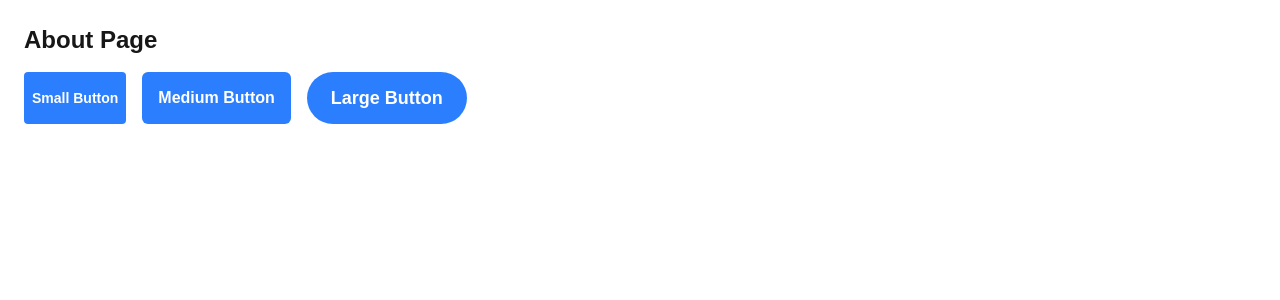
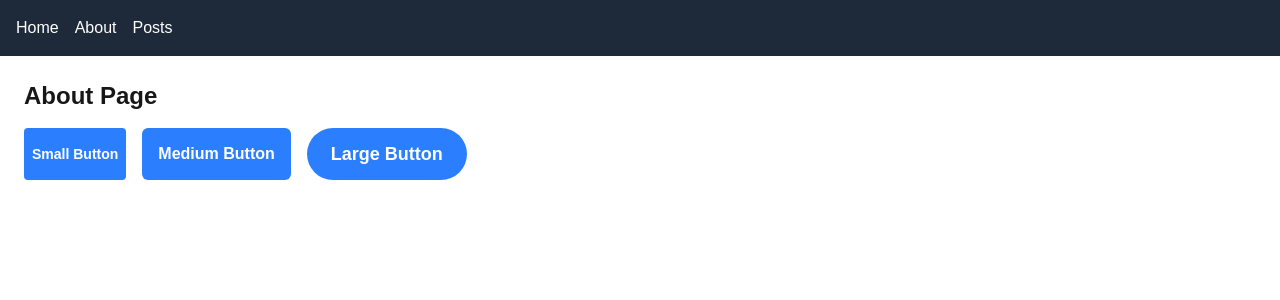
Before and after one commit to Realgke/alx-project-0x02-setup, a Next.js app in the folder alx-project-0x02/: page /about in a window 1280 px wide. Shown: the top 300 px of the page. Built offline with nearby package versions, Linux system fonts and the light colour scheme.

Commit message:
using header component acreoss

```diff
--- a/alx-project-0x02/components/layout/Header.tsx
+++ b/alx-project-0x02/components/layout/Header.tsx
@@ -3,21 +3,17 @@ import Link from "next/link";
 
 const Header: React.FC = () => {
   return (
-    <header className="bg-gray-100 p-4 flex justify-between items-center">
-      <div className="text-xl font-bold">MyLogo</div>
-      <nav className="space-x-4">
-        <Link href="/home">
-          <a className="px-3 py-1 bg-blue-500 text-white rounded">Home</a>
+    <header className="bg-gray-800 text-white p-4">
+      <nav className="flex gap-4">
+        <Link href="/home" className="hover:text-yellow-300">
+          Home
         </Link>
-        <Link href="/about">
-          <a className="px-3 py-1 bg-green-500 text-white rounded">About</a>
+        <Link href="/about" className="hover:text-yellow-300">
+          About
         </Link>
-        <button className="px-3 py-1 bg-gray-500 text-white rounded">
-          Sign In
-        </button>
-        <button className="px-3 py-1 bg-gray-700 text-white rounded">
-          Sign Up
-        </button>
+        <Link href="/posts" className="hover:text-yellow-300">
+          Posts
+        </Link>
       </nav>
     </header>
   );
--- a/alx-project-0x02/pages/about.tsx
+++ b/alx-project-0x02/pages/about.tsx
@@ -1,8 +1,11 @@
 import React from "react";
 import Button from "@/components/common/Button";
+import Header from "@/components/layout/Header";
 
 const AboutPage: React.FC = () => {
   return (
+    <>
+      <Header /> {/* Add Header for navigation */}
       <div className="p-6">
         <h1 className="text-2xl font-bold mb-4">About Page</h1>
 
@@ -12,6 +15,7 @@ const AboutPage: React.FC = () => {
           <Button title="Large Button" size="large" shape="rounded-full" />
         </div>
       </div>
+    </>
   );
 };
 
--- a/alx-project-0x02/pages/home.tsx
+++ b/alx-project-0x02/pages/home.tsx
@@ -1,6 +1,7 @@
 import React, { useState } from "react";
 import Card from "@/components/common/Card";
 import PostModal from "@/components/common/PostModal";
+import Header from "@/components/layout/Header"; // <-- import Header
 
 interface Post {
   title: string;
@@ -16,6 +17,8 @@ const HomePage: React.FC = () => {
   };
 
   return (
+    <>
+      <Header /> {/* <-- add Header at top */}
       <div className="p-6">
         <h1 className="text-2xl font-bold mb-4">Home Page</h1>
         <button
@@ -39,6 +42,7 @@ const HomePage: React.FC = () => {
           ))}
         </div>
       </div>
+    </>
   );
 };
 
--- /dev/null
+++ b/alx-project-0x02/pages/posts.tsx
@@ -0,0 +1,16 @@
+import React from "react";
+import Header from "@/components/layout/Header";
+
+const PostsPage: React.FC = () => {
+  return (
+    <>
+      <Header />
+      <main className="p-6">
+        <h1 className="text-2xl font-bold mb-4">Posts Page</h1>
+        <p>Here you can see all posts.</p>
+      </main>
+    </>
+  );
+};
+
+export default PostsPage;
```
Lines whose indentation alone changed are shown as unchanged.
